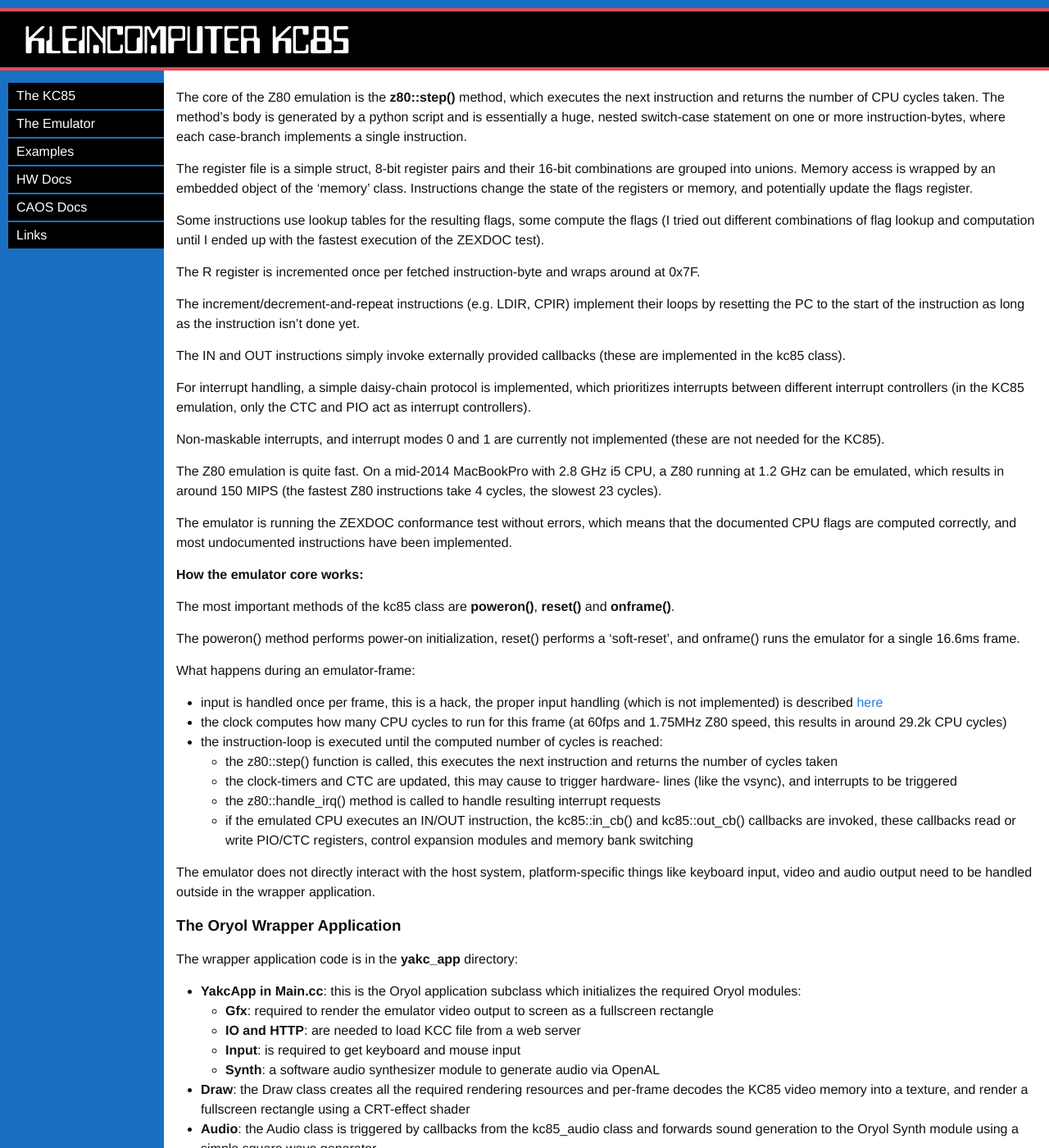
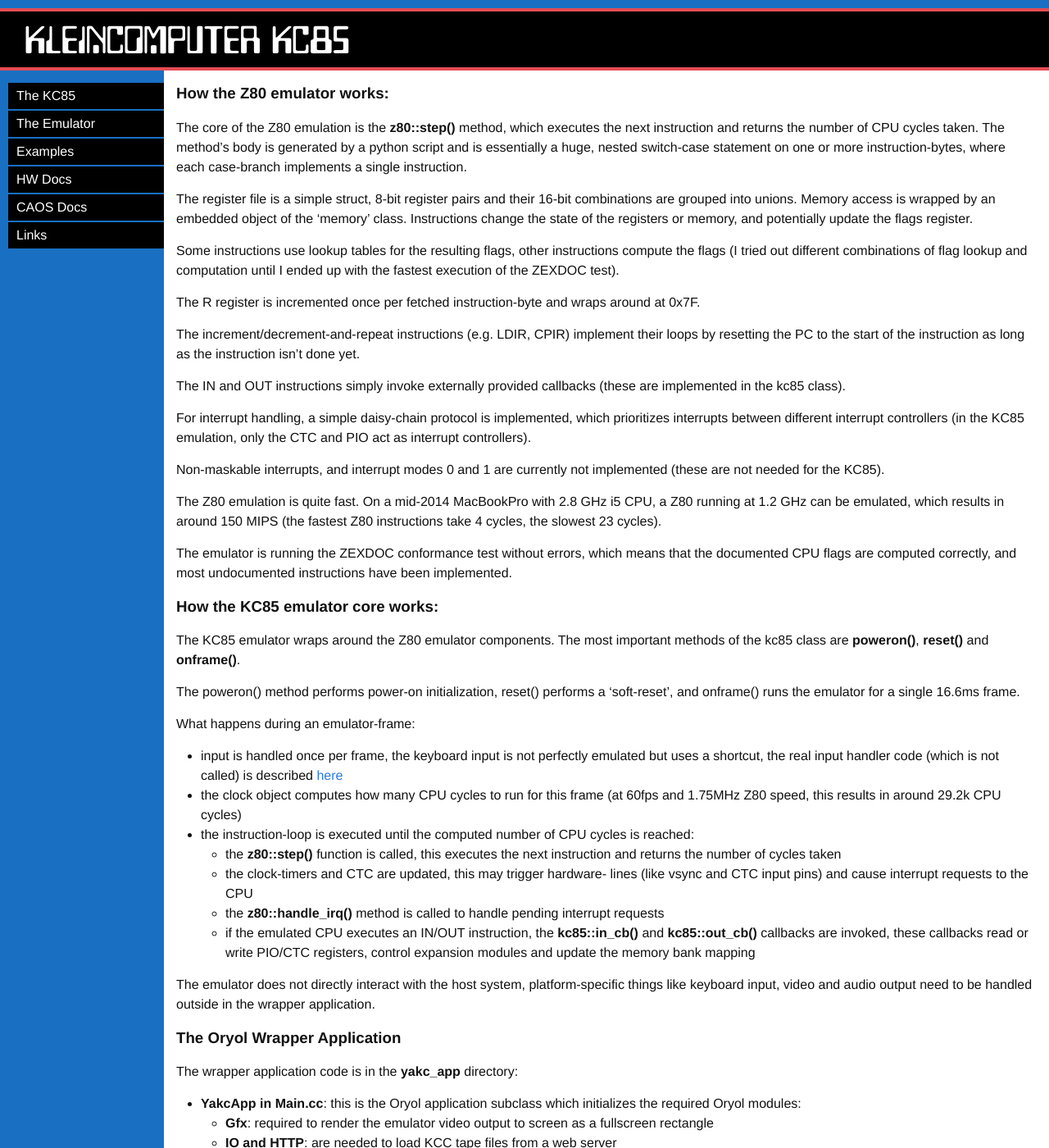
Before and after one commit to floooh/yakc, a Jekyll site: the page built from web/p020_emulator.md, in a window 1280 px wide and 1400 px high, scrolled down 1791 px. Shown: the whole window at 82% size. Built offline with Jekyll 4.4.1, drawn with Linux system fonts in a browser that asks for light colours; Markdown is read by kramdown in place of the engine named in the settings; some of the changed text lies outside the part shown.

Commit message:
More webpage updates

```diff
--- a/web/p020_emulator.md
+++ b/web/p020_emulator.md
@@ -7,9 +7,9 @@
 
 The [github repo is here](https://github.com/floooh/yakc)
 
-It is written in a simple C++11 (meaning no exceptions, no RTTI, minimal STL
-usage), and aims to be fast, simple and portable. The most important
-target platform is the web browser via emscripten, but it is also
+It is written in a simple and low-level C++11 (meaning no exceptions, no RTTI,
+minimal STL usage), and aims to be fast, simple and portable. The most
+important target platform is the web browser via emscripten, but it is also
 possible to build native versions for OSX, Linux, Windows, Android and iOS.
 
 Extra care has been taken to keep the client size small for the
@@ -19,15 +19,16 @@
 
 The emulator consists of 4 main components:
 
-- **the 'core'**: this is the actual emulator code as a set of low-level classes
-in header files, these have no dependencies apart from the standard C and
-C++ headers
+- **the 'emulator core'**: this is the complete Z80 and KC85 emulator as a set of
+  C++ headers with a callback interface to feed the emulator with keyboard
+  input and access to the video and audio output generated by the emulator
 - **debugging UI**: the debugger UI overlay has been implemented with
 [Ocornut's imgui](https://github.com/ocornut/imgui)
-- **application wrapper**: my 'weekend engine' [Oryol](https://github.com/floooh/oryol) is used
+- **application wrapper**: [Oryol](https://github.com/floooh/oryol) is used
 as portable application wrapper
-- **build system**: another of my side project, [the fips buildsystem](https://github.com/floooh/fips) is used to build the whole thing, fips is essentially a
-layer above cmake to simplify the setup of multi-platform projects
+- **build system**: [the fips buildsystem](https://github.com/floooh/fips) is
+  used to build the whole thing, fips is essentially a layer above cmake to
+  simplify the setup of multi-platform projects
 
 Python is used for code-generation to create the Z80 instruction decoder and
 dump binary files like ROMs and tape files into C headers.
@@ -75,16 +76,16 @@
 
 ### The Emulator Core
 
-The core classes are under **yakc_core**.
+The core classes are under **yakc\_core**.
 
-#### Low-level hardware components:
+### Low-level hardware components:
 
 - **clock**: this provides a central system clock and counters
 - **memory**: the memory class maps the 64kByte Z80 address range to
 host memory in 8 KByte pages. It also implements a simple bank-switching
 logic to map memory pages in and out of the visible address range.
 
-#### Z80 emulation:
+### Z80 emulation:
 
 - **z80**: the z80 class is the core of the emulator, it provides a
 very fast and (nearly) complete emulation of the Z80 (enough to run the
@@ -99,12 +100,12 @@
 - **z80dbg**: this class bundles some low-level debugging functions, for
 instance a single breakpoint, and a history ring-buffer for the PC register
 
-#### KC85 emulation:
+### KC85 emulation:
 
-- **kc85_video**: the kc85_video class emulates the video memory scan-out logic,
+- **kc85\_video**: the kc85\_video class emulates the video memory scan-out logic,
 mainly a method to decode the KC85 video memory into a linear
 RGBA8 image (which is then usually copied into an OpenGL texture)
-- **kc85_audio**: this is a simple interface class to the KC85 sound generation
+- **kc85\_audio**: this is a simple interface class to the KC85 sound generation
 hardware (which is just a CTC-driven oscillator connected to an internal speaker),
 it provides callbacks to control start/stop/frequency and volume of sound
 - **kc85\_expansion and kc85\_module**: these 2 classes emulate the expansion
@@ -127,10 +128,9 @@
 the state of the registers or memory, and potentially update the
 flags register.
 
-Some instructions use lookup tables for the resulting flags, some compute
-the flags (I tried out different combinations of flag lookup and
-computation until I ended up with the fastest execution of the ZEXDOC
-test).
+Some instructions use lookup tables for the resulting flags, other instructions
+compute the flags (I tried out different combinations of flag lookup and
+computation until I ended up with the fastest execution of the ZEXDOC test).
 
 The R register is incremented once per fetched instruction-byte
 and wraps around at 0x7F.
@@ -157,33 +157,35 @@
 that the documented CPU flags are computed correctly, and most undocumented
 instructions have been implemented.
 
-#### How the emulator core works:
+### How the KC85 emulator core works:
 
-The most important methods of the kc85 class are **poweron()**,
-**reset()** and **onframe()**.
+The KC85 emulator wraps around the Z80 emulator components. The most important
+methods of the kc85 class are **poweron()**, **reset()** and **onframe()**.
 
 The poweron() method performs power-on initialization, reset() performs
 a 'soft-reset', and onframe() runs the emulator for a single 16.6ms frame.
 
 What happens during an emulator-frame:
 
-- input is handled once per frame, this is a hack, the proper
-  input handling (which is not implemented) is described
+- input is handled once per frame, the keyboard input is not perfectly
+  emulated but uses a shortcut, the real
+  input handler code (which is not called) is described
   [here](https://github.com/floooh/yakc/blob/master/scribble/kc85_3_kbdint.md)
-- the clock computes how many CPU cycles to run for this frame (at 60fps and
+- the clock object computes how many CPU cycles to run for this frame (at 60fps and
 1.75MHz Z80 speed, this results in around 29.2k CPU cycles)
-- the instruction-loop is executed until the computed number of cycles
+- the instruction-loop is executed until the computed number of CPU cycles
 is reached:
-    - the z80::step() function is called, this executes the next instruction
+    - the **z80::step()** function is called, this executes the next instruction
       and returns the number of cycles taken
-    - the clock-timers and CTC are updated, this may cause to trigger hardware-
-      lines (like the vsync), and interrupts to be triggered
-    - the z80::handle_irq() method is called to handle resulting interrupt
+    - the clock-timers and CTC are updated, this may trigger hardware-
+      lines (like vsync and CTC input pins) and cause interrupt requests
+      to the CPU
+    - the **z80::handle\_irq()** method is called to handle pending interrupt
       requests
-    - if the emulated CPU executes an IN/OUT instruction, the kc85::in_cb()
-      and kc85::out_cb() callbacks are invoked, these callbacks
+    - if the emulated CPU executes an IN/OUT instruction, the **kc85::in\_cb()**
+      and **kc85::out\_cb()** callbacks are invoked, these callbacks
       read or write PIO/CTC registers, control expansion modules and
-      memory bank switching
+      update the memory bank mapping
 
 The emulator does not directly interact with the host system, platform-specific
 things like keyboard input, video and audio output need to be handled outside
@@ -191,19 +193,19 @@
 
 ### The Oryol Wrapper Application
 
-The wrapper application code is in the **yakc_app** directory:
+The wrapper application code is in the **yakc\_app** directory:
 
 - **YakcApp in Main.cc**: this is the Oryol application subclass which
 initializes the required Oryol modules:
     - **Gfx**: required to render the emulator video output to screen as a
       fullscreen rectangle
-    - **IO and HTTP**: are needed to load KCC file from a web server
+    - **IO and HTTP**: are needed to load KCC tape files from a web server
     - **Input**: is required to get keyboard and mouse input
     - **Synth**: a software audio synthesizer module to generate audio via OpenAL
 - **Draw**: the Draw class creates all the required rendering resources and
   per-frame decodes the KC85 video memory into a texture, and render a fullscreen
   rectangle using a CRT-effect shader
-- **Audio**: the Audio class is triggered by callbacks from the kc85_audio
+- **Audio**: the Audio class is triggered by callbacks from the kc85\_audio
   class and forwards sound generation to the Oryol Synth module using
   a simple square wave generator
 
@@ -217,8 +219,11 @@
 - cold- and warm-start
 - load and start KCC files
 - boot the emulator into different configurations
-- step-debugger, disassembler and memory editor windows
+- single-step-debugger, disassembler and memory editor windows
 - inspect the PIO and CTC registers
 - visualize the current memory map
 - add and remove modules from expansion slots
 - control various settings
+
+The emulator can optionally be compiled without the debugger UI through
+a cmake-option, reducing it's download size by half.
```
Also changed, not shown: web/p010_kc85.md (+8 -8 lines).
